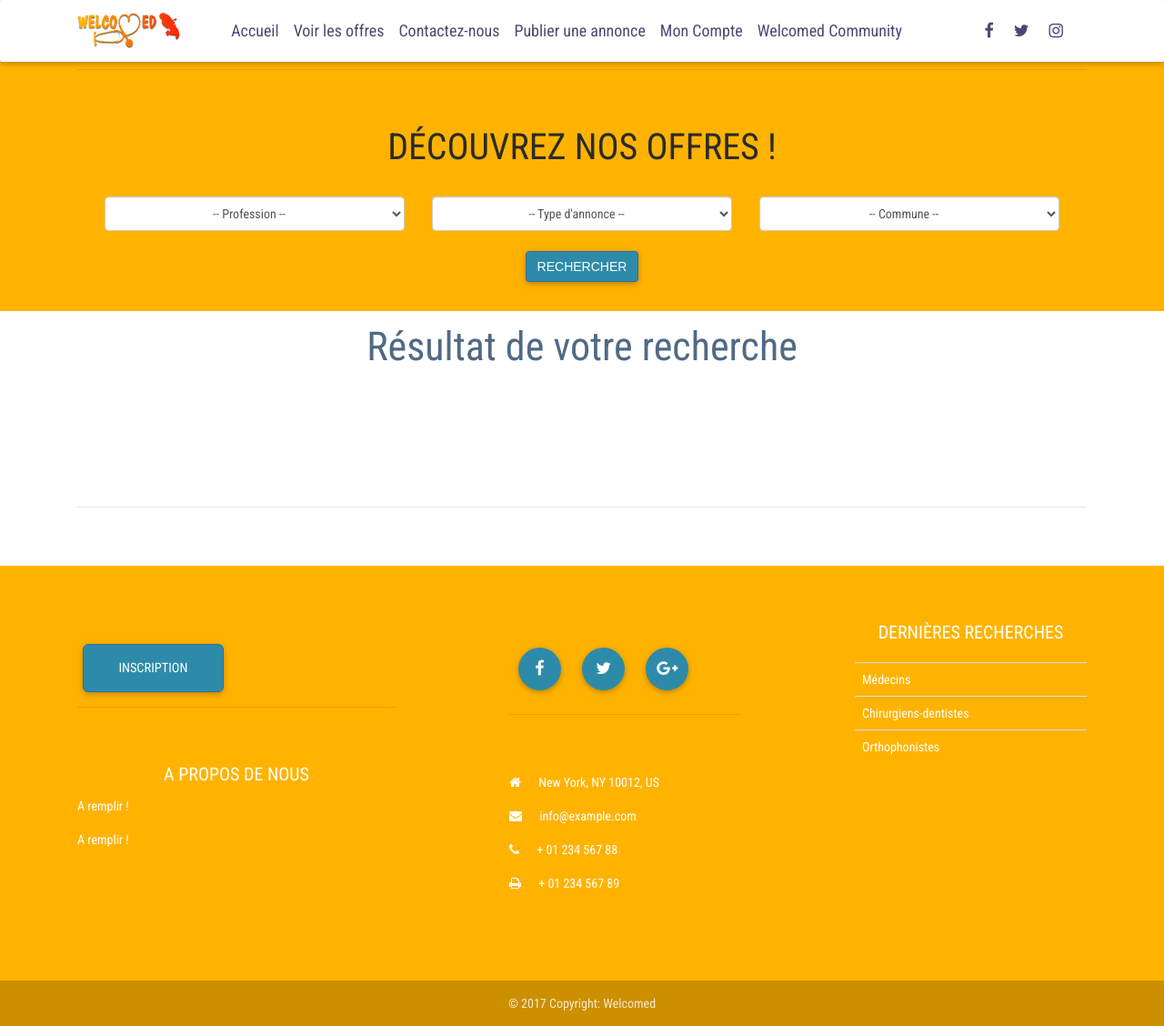
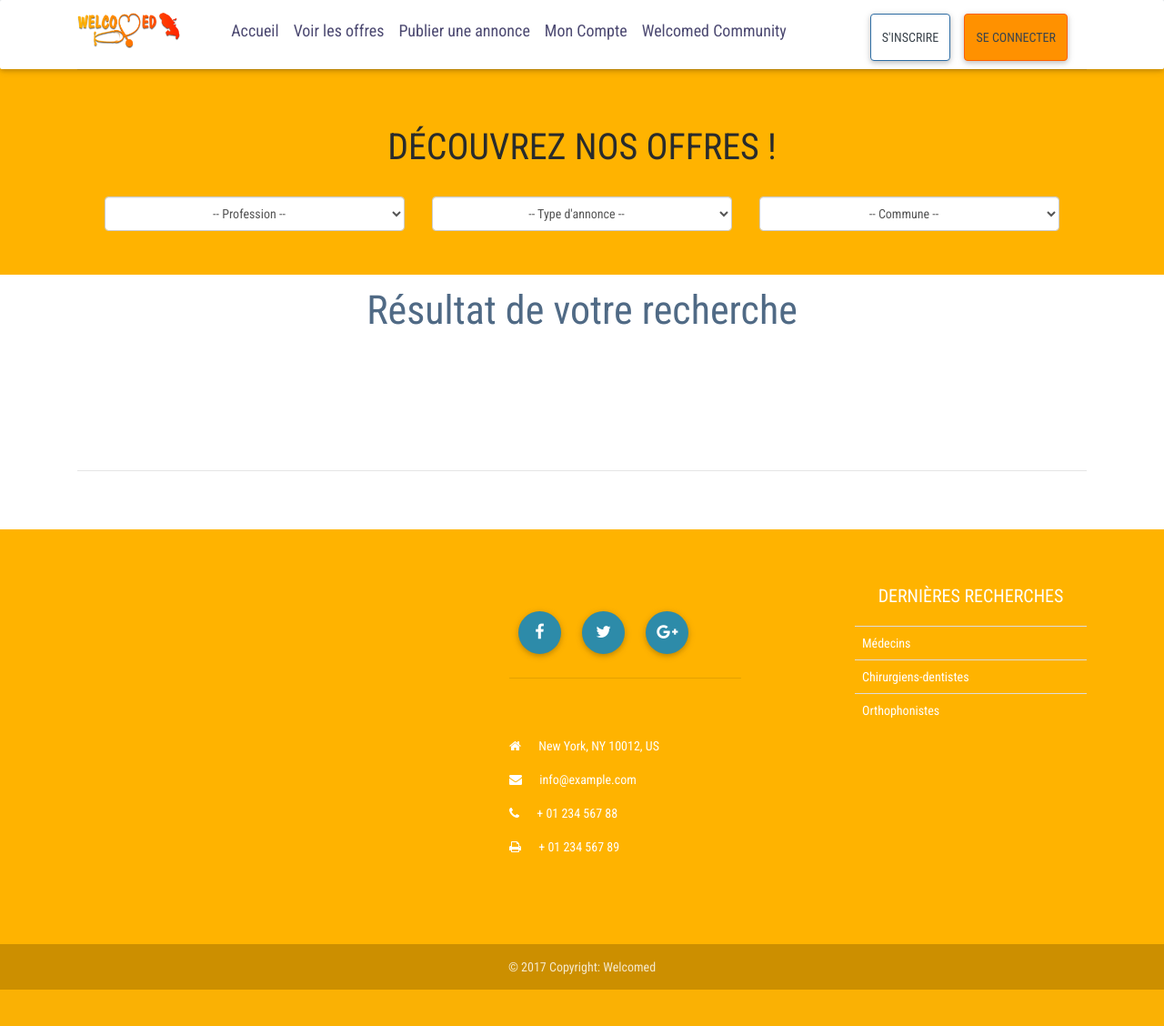
Before and after one commit to s5max/ProjetWelcomed, a PHP site: page /git/search.php in a window 1280 px wide. Shown: the whole page at 91% size. After the commit the page ends 1088 px from the top, so only its background shows below. Run offline with PHP 8.4, Linux system fonts and the light colour scheme; data comes from the database, SQL or seed files in the repository; data that the repository does not hold is empty; some libraries are stand-ins or nearby versions.

Commit message:
Arrangements

```diff
--- a/include/footer.php
+++ b/include/footer.php
@@ -10,16 +10,20 @@
                     <!--First column-->
                     <div class="col-xl-4 col-lg-4 pt-1 pb-1 wow fadeIn" data-wow-delay="0.3s">
 
-                        <a class="btn btn-lg btn-rounded btn-primary" data-toggle="modal" data-target="#modal-reservation">Inscription</a>
+<!--
+                        <a class="btn btn-lg btn-rounded btn-primary" data-url="<?= $m ?>subscribe.php" data-toggle="modal" data-target="#modal4all">Inscription</a>
 
                         <hr class="between-sections wow fadeIn" data-wow-delay="0.4s">
+-->
 
                         <!--About-->
-                        <h5 class="title mb-1 normaltitlefoot"><strong>A PROPOS DE NOUS</strong></h5>
+<!--                        <h5 class="title mb-1 normaltitlefoot"><strong>A PROPOS DE NOUS</strong></h5>-->
+<!--
 
                         <p>A remplir !</p>
 
                         <p class="mb-1-half"> A remplir !</p>
+-->
                         <!--/About -->
 
 
@@ -112,72 +116,3 @@
 
         <!-- MDB core JavaScript -->
         <script type="text/javascript" src="js/mdb.min.js"></script>
-
-       	<script>
-
-//			$('#sbt').on('click', function(e){
-//
-//				e.preventDefault();
-//
-//				var profession = $('#profession1').val();
-//
-//				if(profession === 'none'){
-//
-//					$('#modal-content').append('<p>Vous devez choisir un métier avant de valider le formulaire');
-//				}
-//				else{
-//
-//					$.ajax({
-//						  type: 'post',
-//						  url: '/GIT/welco-med/import/check.php',
-//						  data: {
-//
-//							  profession    : $('#profession1').val(),
-//							  name			: $('#profession1 option:selected').text(),
-//							  firstname		: $('#firstname').val(),
-//							  lastname		: $('#lastname').val(),
-//							  address		: $('#address').val(),
-//							  zipcode		: $('#zipcode').val(),
-//							  city			: $('#city1').val(),
-//							  department	: $('#department1').val(),
-//							  telephone		: $('#telephone1').val(),
-//							  email			: $('#email1').val(),
-//							  password		: $('#password').val(),
-//
-//						  }
-//
-//					}).done(function(o){
-//						//console.log(o);
-//						$('#modal-content').html(o);
-//
-//					});
-//
-//				}
-//
-//			});
-//
-//
-//			$('#log').on('click', function(e){
-//
-//				e.preventDefault();
-//
-//					$.ajax({
-//						  type: 'post',
-//						  url: '/GIT/welco-med/import/log.php',
-//						  data: {
-//
-//							  email			: $('#email_log').val(),
-//							  password		: $('#password_log').val(),
-//
-//						  }
-//
-//					}).done(function(o){
-//						console.log(o);
-//						$('#modal-log-content').html(o);
-//
-//					});
-//
-//
-//			});
-
-		</script>
--- a/include/header.php
+++ b/include/header.php
@@ -3,6 +3,8 @@
 	session_name('wmd');
 	session_start();
 	$r = '/git/ProjetWelcomed/';
+	$m = '/git/ProjetWelcomed/modal/';
+
 
 ?>
 
@@ -56,6 +58,9 @@
 
         <!-- Your custom styles (optional) -->
         <link href="css/style.css" rel="stylesheet">
+        <link href="css/modal-style.css" rel="stylesheet">
+
+
 
     </head>
 
@@ -80,21 +85,23 @@
                     <div class="collapse navbar-collapse" id="navbarNav">
 
                         <!--Links-->
-                        <ul class="navbar-nav mr-auto smooth-scroll">
+                        <ul class="navbar-nav mr-auto">
                             <li class="nav-item">
                                 <a class="nav-link" href="<?= $r ?>">Accueil <span class="sr-only">(current)</span></a>
                             </li>
                             <li class="nav-item">
-                                <a class="nav-link" href="#features">Voir les offres</a>
+                                <a class="nav-link" href="#">Voir les offres</a>
+                            </li>
+<!--
+                            <li class="nav-item">
+                                <a class="nav-link" href="<?= $r ?>contact.php" data-offset="100">Contactez-nous</a>
+                            </li>
+-->
+                            <li class="nav-item">
+                                <a class="nav-link mod" data-offset="100" data-url="<?=$m?>ad1.php" data-toggle="modal" data-target="#modal4all">Publier une annonce</a>
                             </li>
                             <li class="nav-item">
-                                <a class="nav-link" href="#about" data-offset="100">Contactez-nous</a>
-                            </li>
-                            <li class="nav-item">
-                                <a class="nav-link" href="#products" data-offset="100">Publier une annonce</a>
-                            </li>
-                            <li class="nav-item">
-                                <a class="nav-link" href="#testimonials" data-offset="100">Mon Compte</a>
+                                <a class="nav-link" href="<?= $r ?>account.php" data-offset="100">Mon Compte</a>
                             </li>
                             <li class="nav-item">
                                 <a class="nav-link wcomlink" href="#contact" data-target="#modal-contact">Welcomed Community</a>
@@ -102,15 +109,17 @@
                         </ul>
 
                         <!--Social Icons-->
-                        <ul class="navbar-nav nav-flex-icons">
-                            <li class="nav-item">
-                                <a class="nav-link"><i class="fa fa-facebook"></i></a>
-                            </li>
-                            <li class="nav-item">
-                                <a class="nav-link"><i class="fa fa-twitter"></i></a>
-                            </li>
-                            <li class="nav-item">
-                                <a class="nav-link"><i class="fa fa-instagram"></i></a>
+                        <ul id="navrefresh" class="navbar-nav">
+                            <li>
+                                <?php if(!isset($_SESSION['user'])){?>
+                                    <a class="btn wmregister mod" data-offset="100" data-url="<?=$m?>subscribe.php" data-toggle="modal" data-target="#modal4all">S'inscrire</a>
+
+                                    <a class="btn wmlogin mod" data-offset="100" data-url="<?=$m?>login.php" data-toggle="modal" data-target="#modal4all">Se connecter</a>
+                                    <?php }else{?>
+
+                                        <a class="btn wmlogin mod" data-offset="100" data-url="<?=$m?>logout.php" data-toggle="modal" data-target="#modal4all">Se déconnecter</a>
+
+                                <?php }?>
                             </li>
                         </ul>
 
--- a/modal/subscribe.php
+++ b/modal/subscribe.php
@@ -19,7 +19,7 @@ if(!empty($_POST)){
 
 	$post = array_map('trim',array_map('strip_tags',$_POST));
 	$error = [];
-	var_dump($post);
+
 	if(!empty($post['profession'])){
 		if(!is_numeric($post['profession'])){
 
--- a/refresh/navbar.php
+++ b/refresh/navbar.php
@@ -1,4 +1,8 @@
-<?php $m = '/Home/welcome/modal/';?>
+<?php
+session_name('wmd');session_start();
+$m = '/git/ProjetWelcomed/modal/';
+
+?>
 <li>
     <?php if(!isset($_SESSION['user'])){?>
         <a class="btn wmregister mod" data-offset="100" data-url="<?=$m?>subscribe.php" data-toggle="modal" data-target="#modal4all">S'inscrire</a>
--- a/search.php
+++ b/search.php
@@ -141,6 +141,7 @@ $select = $bdd->prepare('SELECT profession_id,offer_id,city_id FROM ad');
 
 
 
+<!--
                         </div>
                             <div class="text-center">
                                <p id="nbAd"></p>
@@ -148,6 +149,7 @@ $select = $bdd->prepare('SELECT profession_id,offer_id,city_id FROM ad');
                                     <button type="submit" class="btn btn-primary">Rechercher</button>
                                 </div>
                             </div>
+-->
 
                     </form>
                     </div>
```
Also changed, not shown: css/modal-style.css (added, +27 -0 lines), index.php (+4 -34 lines), refresh/home.php (+5 -2 lines), 1 other file.
